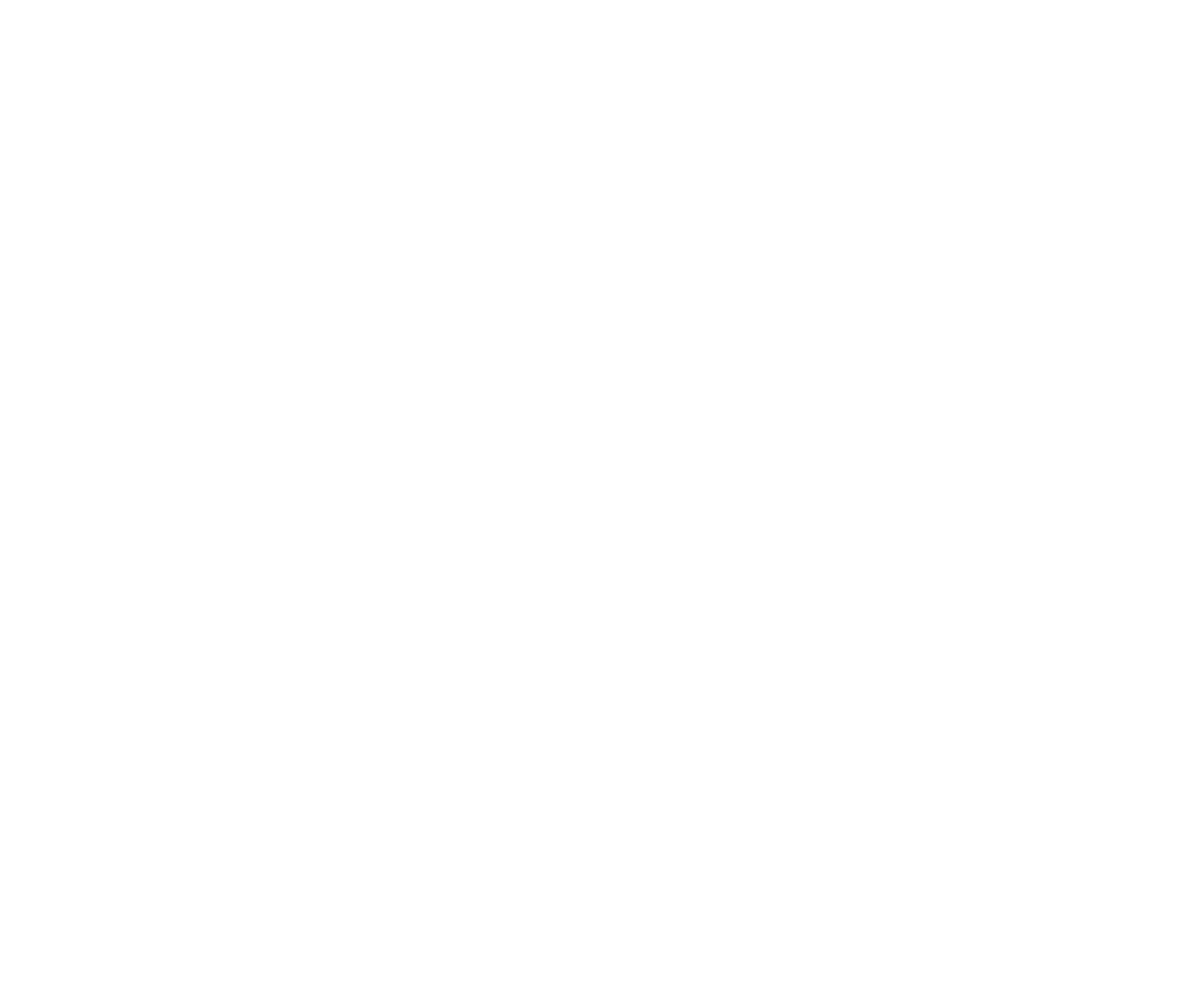
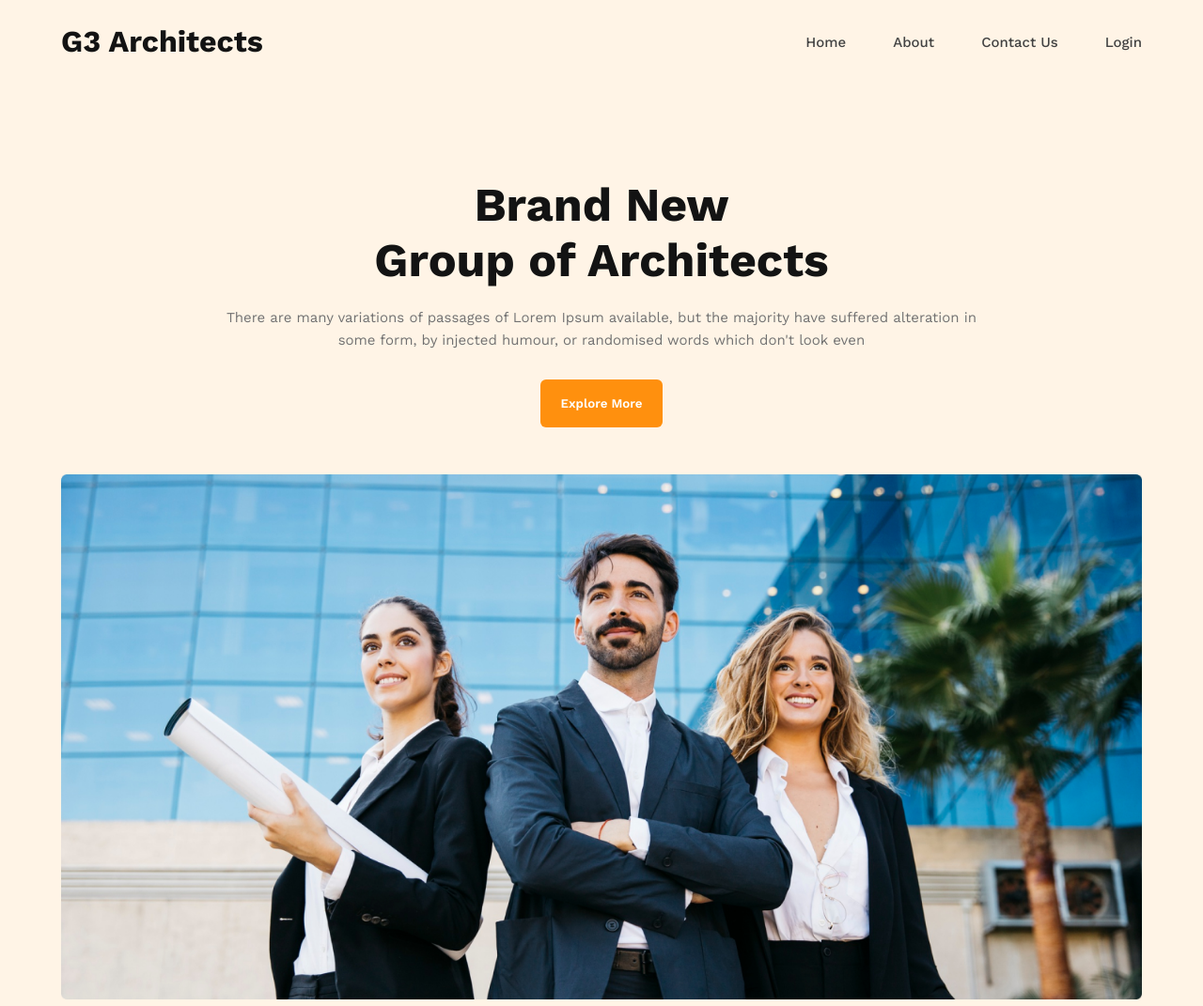
Before and after one commit to developersajeeb/g3-architects-webdemo4, a plain HTML site: page index.html in a window 1280 px wide. Shown: the top 1071 px of the page at 94% size. Before the commit the page ends 800 px from the top, so only its background shows below. Drawn offline with nearby package versions, Linux system fonts and the light colour scheme.

Commit message:
new code

```diff
--- a/index.html
+++ b/index.html
@@ -1,12 +1,68 @@
 <!DOCTYPE html>
 <html lang="en">
+
 <head>
     <meta charset="UTF-8">
     <meta http-equiv="X-UA-Compatible" content="IE=edge">
     <meta name="viewport" content="width=device-width, initial-scale=1.0">
+    <link rel="preconnect" href="https://fonts.googleapis.com">
+    <link rel="preconnect" href="https://fonts.gstatic.com" crossorigin>
+    <link href="https://fonts.googleapis.com/css2?family=Work+Sans:wght@100;200;300;400;500;600;700;800&display=swap"
+        rel="stylesheet">
+    <link rel="stylesheet" href="style.css">
     <title>G3 architects</title>
 </head>
+
 <body>
+    <!-- Navigation Bar Start  -->
+    <nav>
+        <div class="sizing">
+            <h2>G3 Architects</h2>
+            <div class="menu-item">
+                <ul>
+                    <li><a href="#">Home</a></li>
+                    <li><a href="#">About</a></li>
+                    <li><a href="#">Contact Us</a></li>
+                    <li><a href="#">Login</a></li>
+                </ul>
+            </div>
+        </div>
+    </nav>
+    <!-- Navigation Bar End  -->
+
+    <!-- Header Section Start  -->
+    <header>
+        <section class="sizing">
+            <div class="intro">
+                <h1>Brand New<br> Group of Architects</h1>
+                <p>There are many variations of passages of Lorem Ipsum available, but the majority have suffered
+                    alteration in some form, by injected humour, or randomised words which don't look even</p>
+                <button><a href="#">Explore More</a></button>
+            </div>
+            <div class="banner">
+                <img src="images/banner.png" alt="">
+            </div>
+        </section>
+    </header>
+    <!-- Header Section end  -->
+
+    <!-- Features Section Start -->
+    <section class="features sizing">
+        <div class="four-img">
+            <img src="images/team1.png" alt="">
+            <img src="images/team2.png" alt="">
+            <img src="images/team3.png" alt="">
+            <img src="images/team4.png" alt="">
+        </div>
+        <div class="feature-info">
+            <h2><span>Quick list</span> of Our <span>Features</span></h2>
+            <p>There are many variations of passages of Lorem Ipsum available, but the majority have suffered alteration
+                in some form, by injected humour, or randomised words which don't look even</p>
+            <button><a href="#">Explore More</a></button>
+        </div>
+    </section>
+    <!-- Features Section End -->
 
 </body>
+
 </html>
--- a/style.css
+++ b/style.css
@@ -0,0 +1,140 @@
+*{
+    margin: 0;
+    padding: 0;
+    font-family: 'Work Sans', sans-serif;
+}
+
+body {
+    box-sizing: border-box;
+}
+
+.sizing{
+    max-width: 1150px;
+    width: 100%;
+    margin: 0 auto;
+}
+
+h2 {
+    color: #131313;
+    font-size: 40px;
+}
+
+p {
+    font-size: 15px;
+    color: #727272;
+    line-height: 24px;
+
+}
+
+button {
+    padding: 18px 22px;
+    border: navajowhite;
+    background-color: #FF900E;
+    border-radius: 6px;
+    margin-top: 30px;
+}
+
+button a{
+    text-decoration: none;
+    color: #ffffff;
+    font-weight: 600;
+}
+
+/* ------------
+Nav Bar Styles
+--------------- */
+
+nav {
+    background: rgba(255, 144, 14, 0.1);
+}
+
+nav > div {
+    display: flex;
+    justify-content: space-between;
+    align-items: center;
+    padding: 25px 0;
+}
+
+nav h2 {
+    font-size: 32px;
+}
+
+.menu-item ul {
+    display: flex;
+    gap: 50px;
+}
+
+.menu-item ul li {
+    list-style: none;
+}
+
+.menu-item ul li a {
+    text-decoration: none;
+    font-size: 15px;
+    font-weight: 500;
+    color: #424242;
+}
+
+/* ------------------
+Header Section Styles
+--------------------- */
+
+header {
+    background: rgba(255, 144, 14, 0.1);
+    padding-top: 100px;
+    padding-bottom: 45px;
+}
+
+.intro {
+    text-align: center;
+    width: 70%;
+    margin: 0 auto;
+    margin-bottom: 50px;
+}
+
+.intro h1 {
+    font-size: 50px;
+    color: #131313;
+    margin-bottom: 20px;
+}
+
+.banner img {
+    width: 100%;
+}
+
+/* ------------------
+Features Section Styles
+--------------------- */
+
+section.features {
+    display: flex;
+    gap: 70px;
+    margin-top: 100px;
+    margin-bottom: 120px;
+}
+
+.four-img {
+    display: grid;
+    grid-template-columns: repeat(2, 1fr);
+    gap: 20px;
+}
+
+.four-img img {
+    width: 280px;
+}
+
+.feature-info {
+    margin: auto 0;
+}
+
+.feature-info span:nth-child(1) {
+    font-weight: 400;
+    color: #727272;
+}
+.feature-info span:nth-child(2) {
+    color: #FF900E;
+}
+
+.feature-info p {
+    margin-top: 20px;
+}
```
